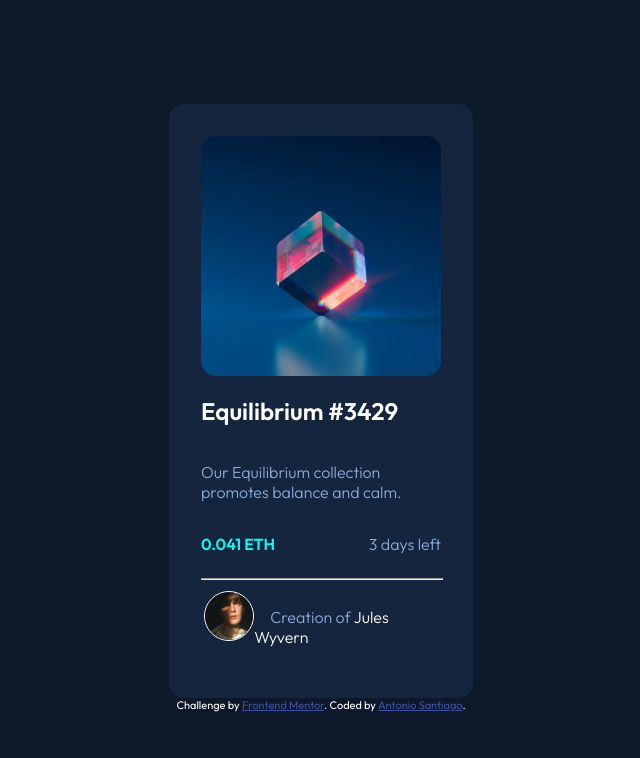
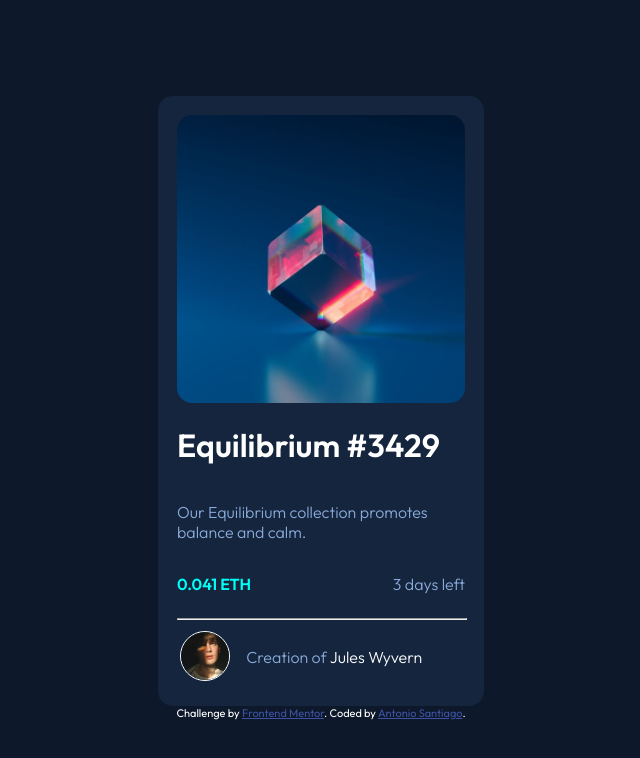
Before and after one commit to Ablueremote/nft-preview-card-component-main, a plain HTML site: page index.html in a window 1280 px wide. Shown: the whole page, without its empty margins (319-959 px from the left). Drawn offline with Linux system fonts and the light colour scheme.

Commit message:
access update 1

```diff
--- a/index.html
+++ b/index.html
@@ -19,9 +19,9 @@
   </style>
 </head>
 <body>
-  <article class="container-card">
-    <img src="images\image-equilibrium.jpg" alt="nft-img" class="nft-img">
-    <h2>Equilibrium #3429</h2>
+  <main class="container-card">
+      <img src="images/image-equilibrium.jpg" alt="nft-img" class="nft-img">
+    <h1>Equilibrium #3429</h1>
 
   <p>Our Equilibrium collection promotes balance and calm.</p>
 
@@ -29,13 +29,13 @@
 
   <hr>
   <div class="avatar">
-    <img src="images\image-avatar.png" alt="icon" class="icon">
+    <img src="images/image-avatar.png" alt="icon" class="icon">
     <p class="author">Creation of <span>Jules Wyvern</span></p>
     </div>
-</article>
-  <div class="attribution">
+  </main>
+  <footer class="attribution">
     Challenge by <a href="https://www.frontendmentor.io?ref=challenge" target="_blank">Frontend Mentor</a>.
     Coded by <a href="#">Antonio Santiago</a>.
-  </div>
+  </footer>
 </body>
 </html>
--- a/styles.css
+++ b/styles.css
@@ -8,22 +8,30 @@ body {
     min-height: 100vh;
     color: white;
 }
-article {
+main {
     display: flex;
     flex-direction: column;
     background-color: hsl(216, 50%, 16%);
-    padding: 2em;
-    width: 15rem;
+    padding: 1.2em;
+    max-width: 18rem;
     border-radius: 15px;
 }
 .nft-img {
     border-radius: 15px;
+    width: 100%;
+  height: auto;
+}
+.nft-img:hover {
+    transform: scale(1.1);
+    z-index: auto;
+    transition: 2s;
+
 }
 p, .txt {
     color: hsl(215, 51%, 70%);
     font-weight: 300;
 }
-h2, span {
+h1, span {
     color: hsl(0, 0%, 100%);
 }
 .eth {
@@ -48,6 +56,6 @@ hr {
 .author {
     text-indent: 1em;
 }
-h2:hover, span:hover {
+h1:hover, span:hover {
     color: hsl(178, 100%, 50%);
 }
```
